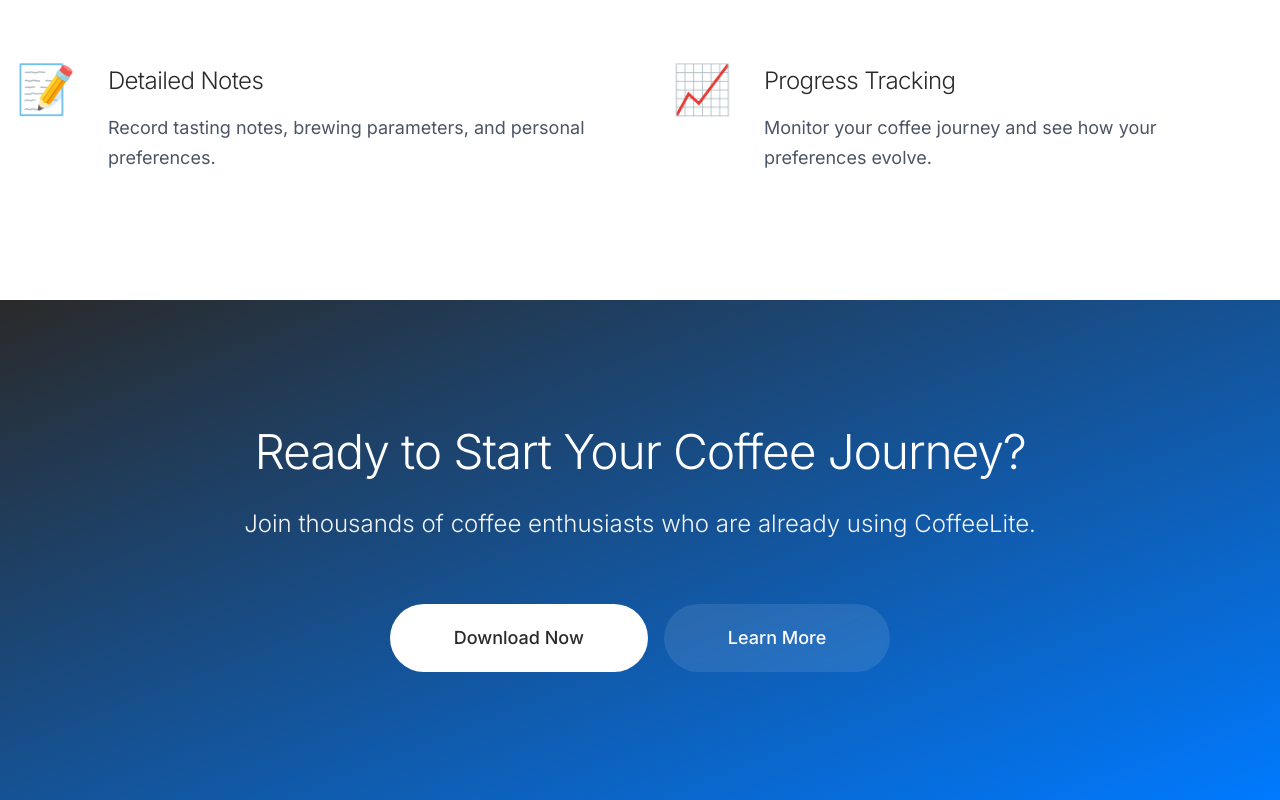
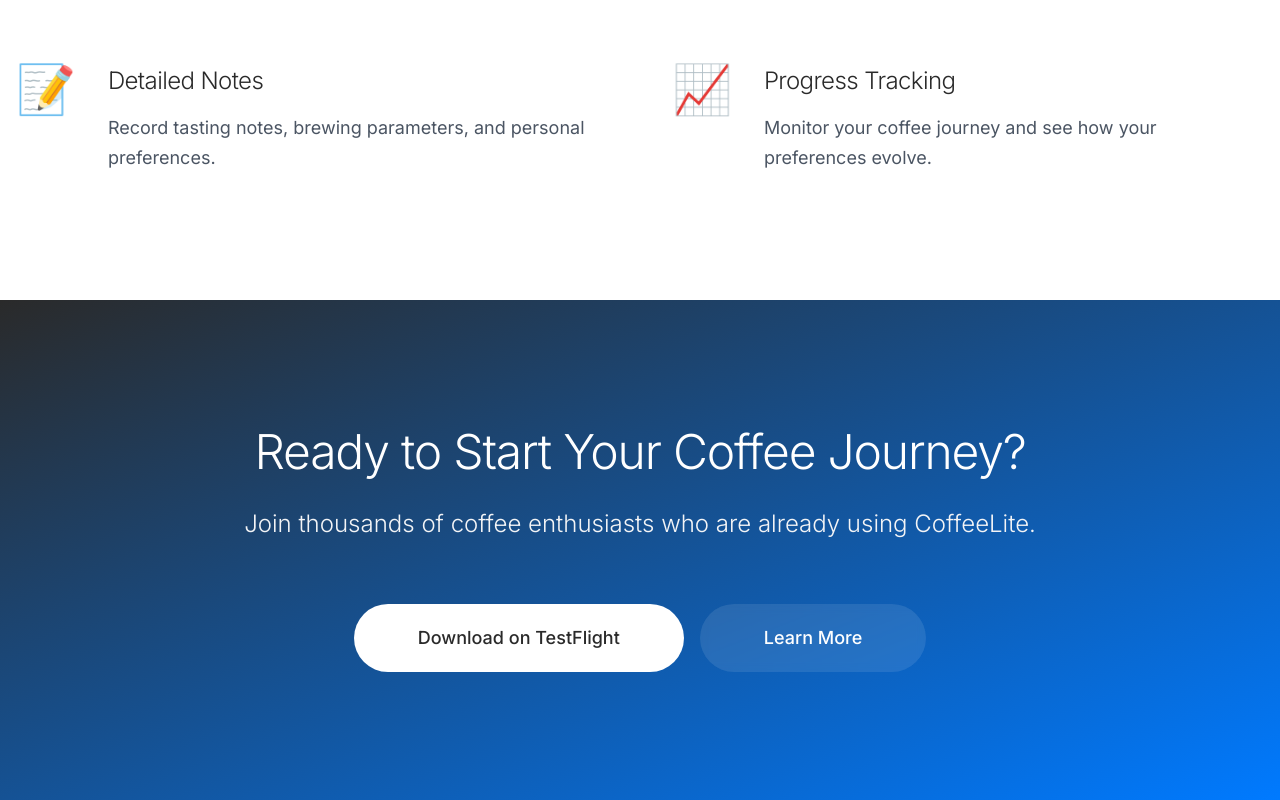
Before and after one commit to mtretiak/coffeelite-website, a Next.js app: page / in a window 1280 px wide. Shown: the part 3089-3889 px from the top of the page. Built offline with nearby package versions, Linux system fonts and the light colour scheme.

Commit message:
Add meta tags, favicon, and update CTA buttons

```diff
--- a/src/app/layout.tsx
+++ b/src/app/layout.tsx
@@ -2,11 +2,34 @@
 import { Inter } from 'next/font/google';
 import './globals.css';
 
-const inter = Inter({ subsets: ['latin'], variable: '--font-inter' });
+const inter = Inter({ subsets: ['latin'] });
 
 export const metadata: Metadata = {
-  title: 'CoffeeLite - Your Perfect Coffee Companion',
-  description: 'Transform your coffee experience with CoffeeLite. Get personalized coffee recommendations and brewing techniques.',
+  title: 'CoffeeLite - Your Perfect Coffee Journal',
+  description: 'Track your brews, manage your coffee collection, and discover your perfect cup with CoffeeLite.',
+  keywords: 'coffee, journal, brewing, tracking, iOS app',
+  openGraph: {
+    title: 'CoffeeLite - Your Perfect Coffee Journal',
+    description: 'Track your brews, manage your coffee collection, and discover your perfect cup with CoffeeLite.',
+    images: [
+      {
+        url: '/IMG_6411.png',
+        width: 1200,
+        height: 630,
+        alt: 'CoffeeLite App Preview',
+      },
+    ],
+  },
+  twitter: {
+    card: 'summary_large_image',
+    title: 'CoffeeLite - Your Perfect Coffee Journal',
+    description: 'Track your brews, manage your coffee collection, and discover your perfect cup with CoffeeLite.',
+    images: ['/IMG_6411.png'],
+  },
+  icons: {
+    icon: '/favicon.ico',
+    apple: '/apple-touch-icon.png',
+  },
 };
 
 export default function RootLayout({
@@ -16,7 +39,7 @@
 }) {
   return (
     <html lang="en">
-      <body className={`${inter.variable} font-sans`}>{children}</body>
+      <body className={inter.className}>{children}</body>
     </html>
   );
 }
--- a/src/app/page.tsx
+++ b/src/app/page.tsx
@@ -219,9 +219,14 @@
           <h2 className="text-5xl font-light mb-8">Ready to Start Your Coffee Journey?</h2>
           <p className="text-2xl mb-16 text-gray-100 font-light">Join thousands of coffee enthusiasts who are already using CoffeeLite.</p>
           <div className="flex flex-col sm:flex-row gap-4 justify-center">
-            <button className="ios-button text-lg px-16 py-5 bg-white text-primary hover:bg-gray-100">
-              Download Now
-            </button>
+            <a
+              href="https://testflight.apple.com/join/AZuAmmFb"
+              target="_blank"
+              rel="noopener noreferrer"
+              className="ios-button text-lg px-16 py-5 bg-white text-primary hover:bg-gray-100 text-center"
+            >
+              Download on TestFlight
+            </a>
             <button className="ios-button text-lg px-16 py-5 bg-white/10 backdrop-blur-sm hover:bg-white/20">
               Learn More
             </button>
```
Also changed, not shown: 1 other file (tests, documents, lock files or other folders).
